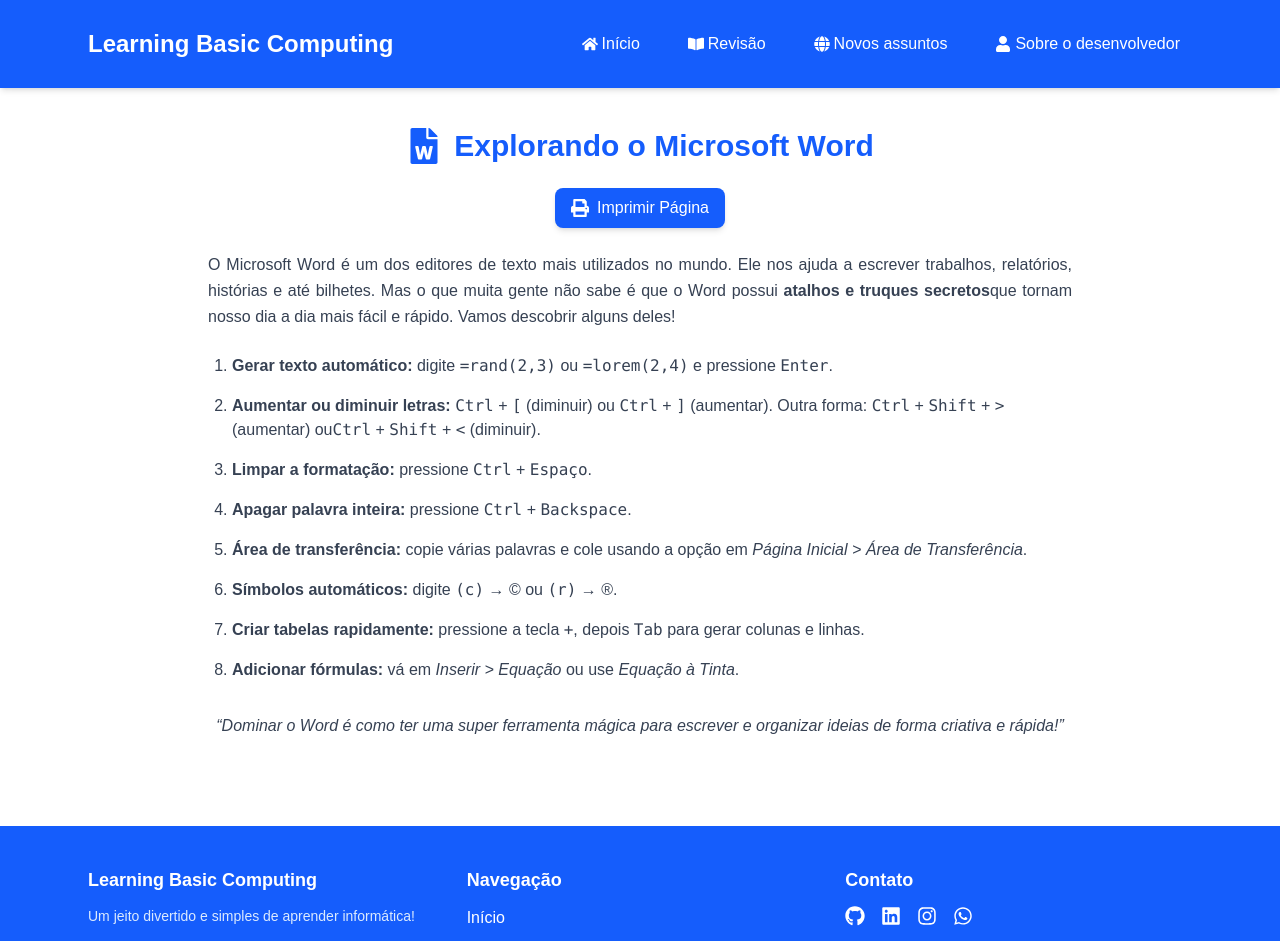
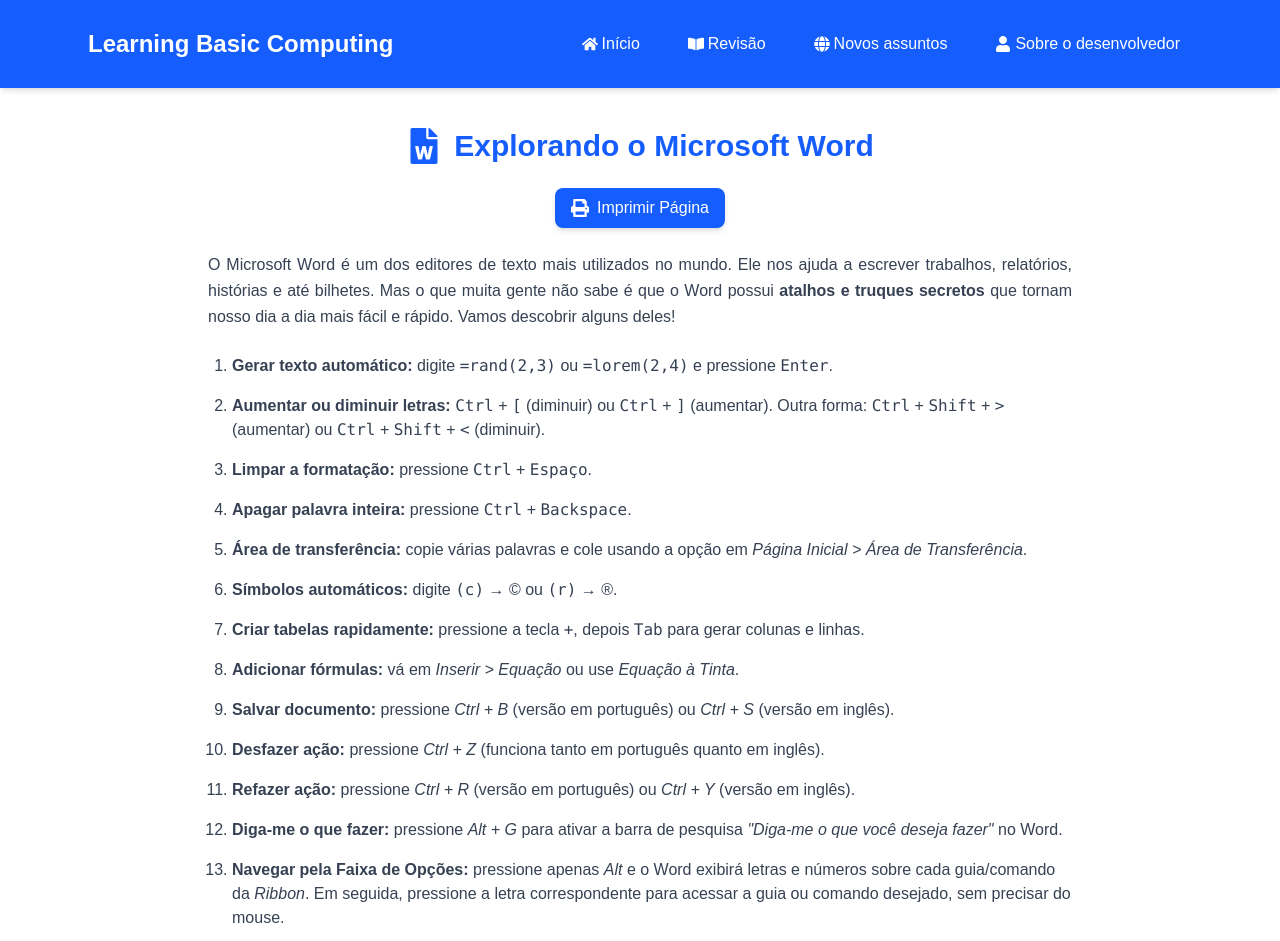
Before and after one commit to robsonalbuquerquedev/learningbasiccomputing, a Next.js app: page /revisao/word/material in a window 1280 px wide. Shown: the top 941 px of the page. Built offline with nearby package versions, Linux system fonts and the light colour scheme.

Commit message:
update: updating revisao folder

```diff
--- a/src/app/revisao/word/material/page.tsx
+++ b/src/app/revisao/word/material/page.tsx
@@ -41,8 +41,7 @@
             >
                 O Microsoft Word é um dos editores de texto mais utilizados no mundo.
                 Ele nos ajuda a escrever trabalhos, relatórios, histórias e até bilhetes.
-                Mas o que muita gente não sabe é que o Word possui <span className="font-semibold">atalhos e truques secretos</span>
-                que tornam nosso dia a dia mais fácil e rápido. Vamos descobrir alguns deles!
+                Mas o que muita gente não sabe é que o Word possui <span className="font-semibold">atalhos e truques secretos</span> que tornam nosso dia a dia mais fácil e rápido. Vamos descobrir alguns deles!
             </motion.p>
 
             {/* Lista de Dicas */}
@@ -59,8 +58,7 @@
                 <li>
                     <span className="font-semibold">Aumentar ou diminuir letras:</span>{" "}
                     <kbd>Ctrl</kbd> + <kbd>[</kbd> (diminuir) ou <kbd>Ctrl</kbd> + <kbd>]</kbd> (aumentar).
-                    Outra forma: <kbd>Ctrl</kbd> + <kbd>Shift</kbd> + <kbd>&gt;</kbd> (aumentar) ou
-                    <kbd>Ctrl</kbd> + <kbd>Shift</kbd> + <kbd>&lt;</kbd> (diminuir).
+                    Outra forma: <kbd>Ctrl</kbd> + <kbd>Shift</kbd> + <kbd>&gt;</kbd> (aumentar) ou <kbd>Ctrl</kbd> + <kbd>Shift</kbd> + <kbd>&lt;</kbd> (diminuir).
                 </li>
                 <li>
                     <span className="font-semibold">Limpar a formatação:</span>{" "}
@@ -88,6 +86,33 @@
                     vá em <span className="italic">Inserir &gt; Equação</span> ou use{" "}
                     <span className="italic">Equação à Tinta</span>.
                 </li>
+                <li>
+                    <span className="font-semibold">Salvar documento:</span>{" "}
+                    pressione <span className="italic">Ctrl + B</span> (versão em português) ou{" "}
+                    <span className="italic">Ctrl + S</span> (versão em inglês).
+                </li>
+                <li>
+                    <span className="font-semibold">Desfazer ação:</span>{" "}
+                    pressione <span className="italic">Ctrl + Z</span> (funciona tanto em português quanto em inglês).
+                </li>
+
+                <li>
+                    <span className="font-semibold">Refazer ação:</span>{" "}
+                    pressione <span className="italic">Ctrl + R</span> (versão em português) ou{" "}
+                    <span className="italic">Ctrl + Y</span> (versão em inglês).
+                </li>
+                <li>
+                    <span className="font-semibold">Diga-me o que fazer:</span>{" "}
+                    pressione <span className="italic">Alt + G</span> para ativar a barra de pesquisa{" "}
+                    <span className="italic">"Diga-me o que você deseja fazer"</span> no Word.
+                </li>
+                <li>
+                    <span className="font-semibold">Navegar pela Faixa de Opções:</span>{" "}
+                    pressione apenas <span className="italic">Alt</span> e o Word exibirá letras e números
+                    sobre cada guia/comando da <span className="italic">Ribbon</span>. Em seguida,
+                    pressione a letra correspondente para acessar a guia ou comando desejado,
+                    sem precisar do mouse.
+                </li>
             </motion.ol>
 
             {/* Conclusão */}
```
